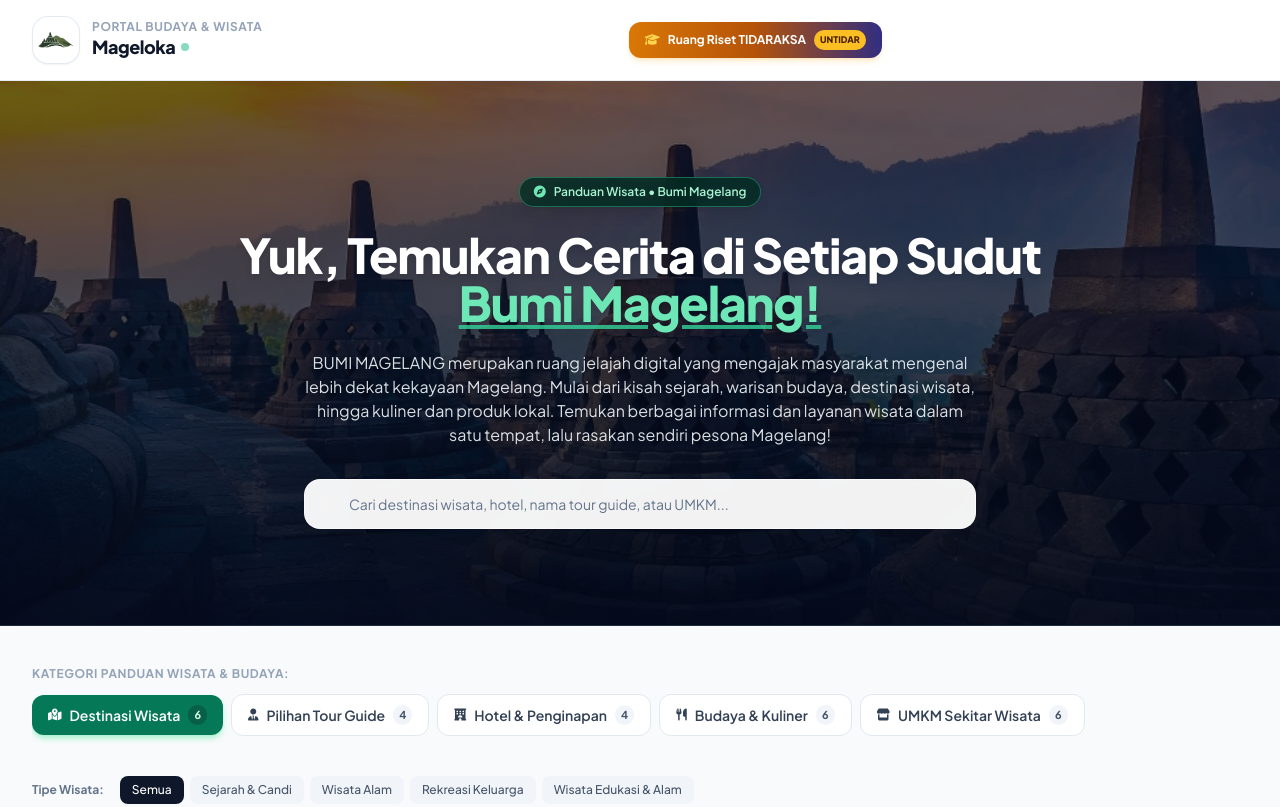
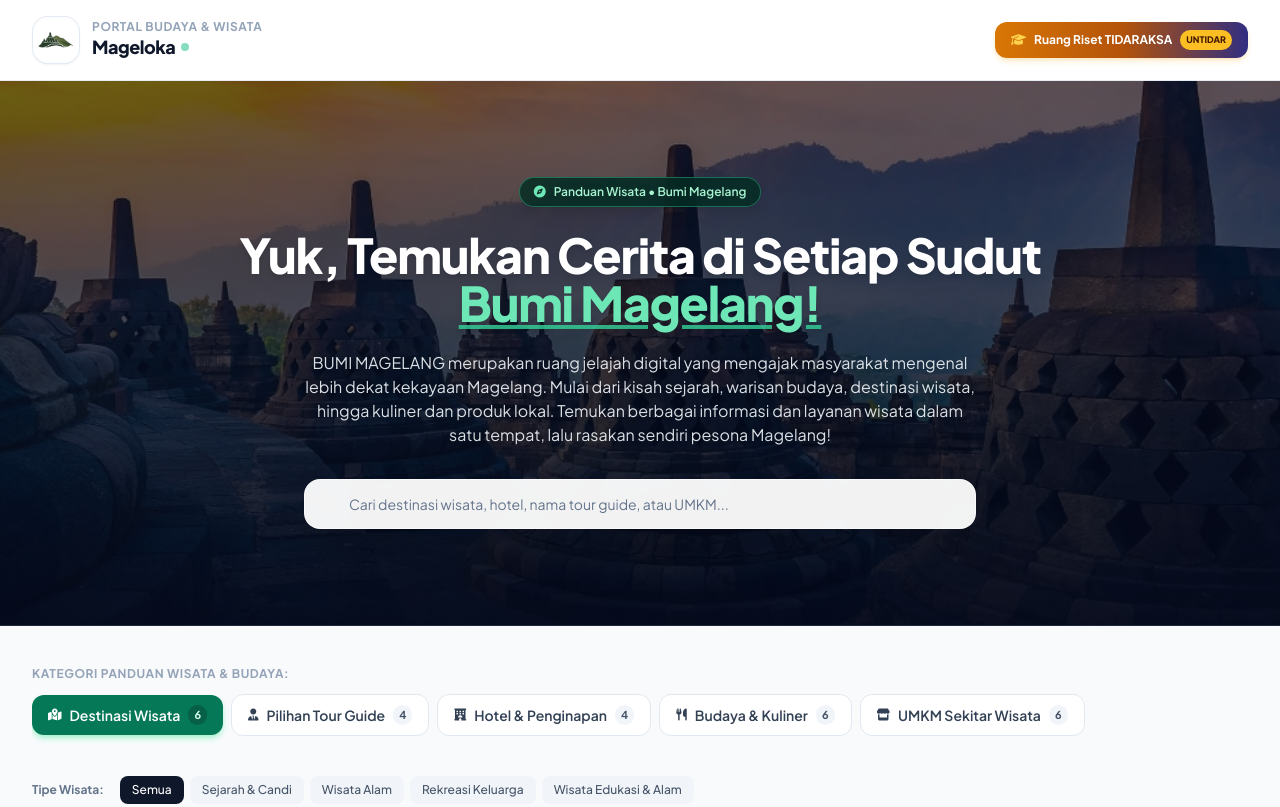
Before and after one commit to Krock-svg/proto-web-culture, a plain HTML site: page index.html in a window 1280 px wide. Shown: the top 807 px of the page. Drawn offline with nearby package versions, Linux system fonts and the light colour scheme.

Commit message:
ui: Pindahkan navigasi TIDARAKSA & profil mahasiswa ke pojok kanan

```diff
--- a/index.html
+++ b/index.html
@@ -79,7 +79,7 @@
       </a>
 
       <!-- Navigasi Dua Lapis: Gateway TIDARAKSA & Bumi Magelang (Desktop) -->
-      <div class="hidden md:flex items-center gap-3">
+      <div class="hidden md:flex items-center gap-3 ml-auto">
         <!-- Tampilan Saat di Bumi Magelang (Publik) -->
         <div id="navBumiActions" class="flex items-center gap-2">
           <button id="btnGatewayTidaraksa" type="button"
```
